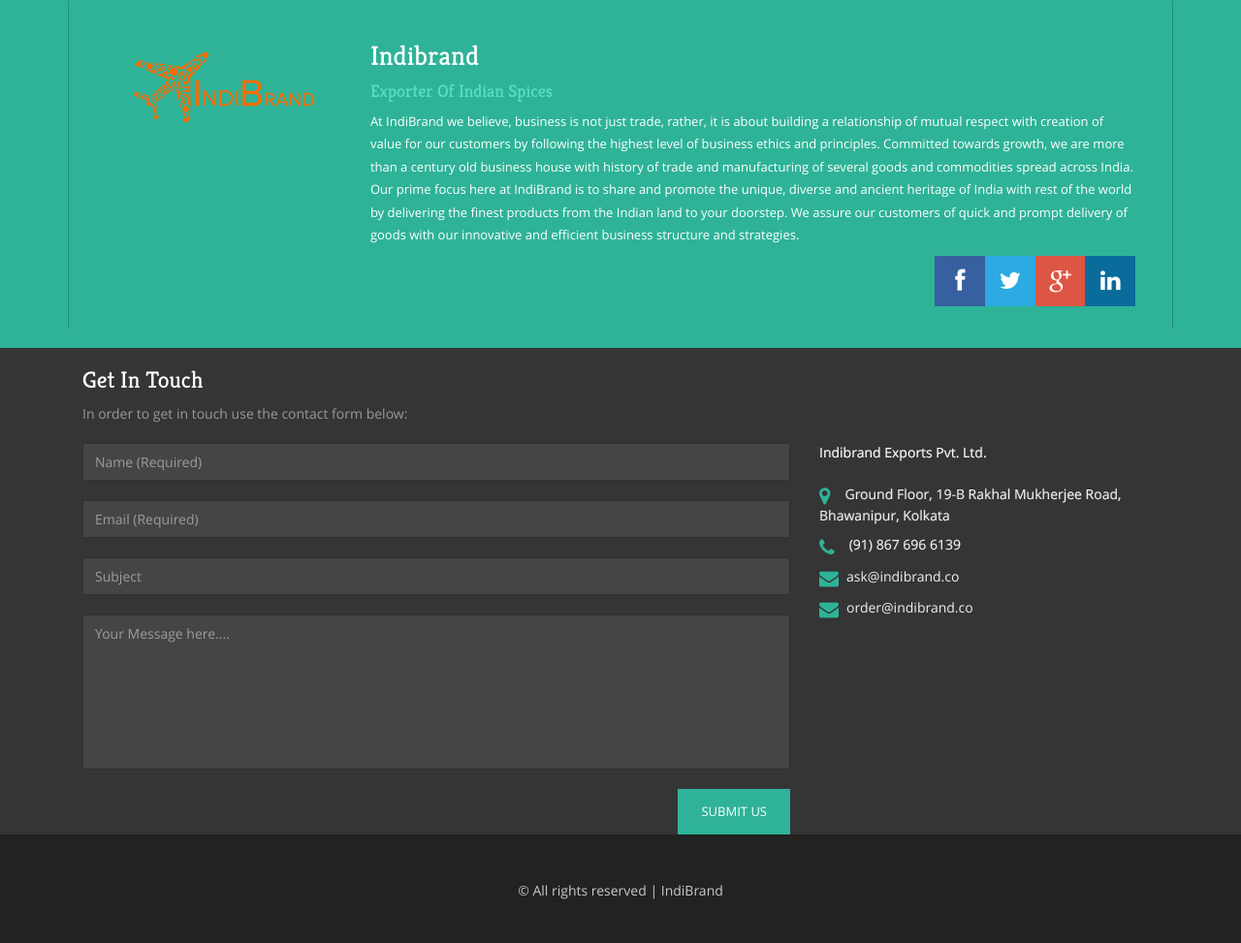
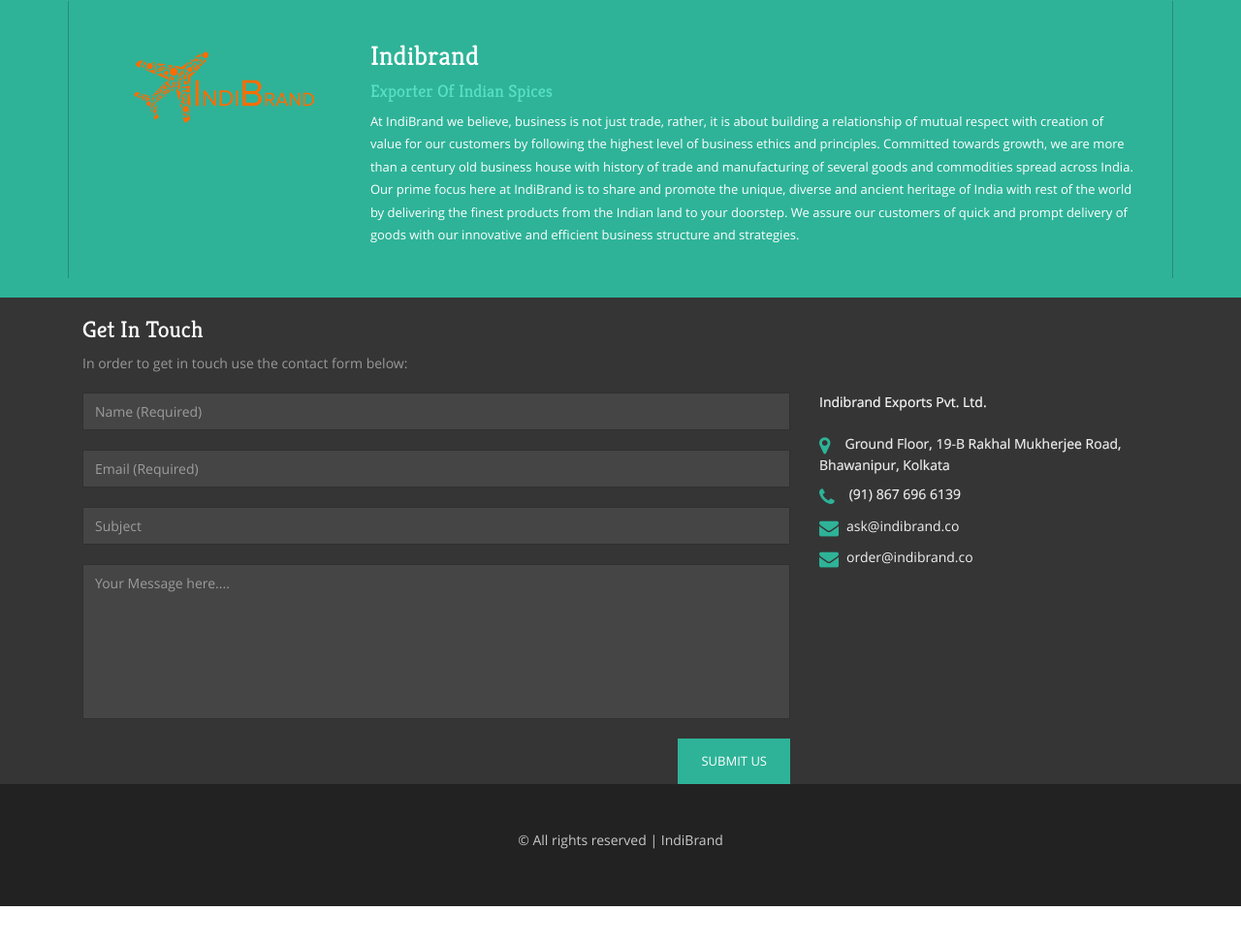
Before and after one commit to aprasad1993/aprasad1993.github.io, a plain HTML site: page index.html in a window 1280 px wide. Shown: the part 1106-2079 px from the top of the page at 97% size. After the commit the page ends 2041 px from the top, so only its background shows below. Drawn offline with Linux system fonts and the light colour scheme.

```diff
--- a/index.html
+++ b/index.html
@@ -148,14 +148,14 @@
 			<h3>Indibrand</h3>
 			<h4>Exporter of Indian Spices</h4>
 			<p>At IndiBrand we believe, business is not just trade, rather, it is about building a relationship of mutual respect with creation of value for our customers by following the highest level of business ethics and principles. Committed towards growth, we are more than a century old business house with history of trade and manufacturing of several goods and commodities spread across India. Our prime focus here at IndiBrand is to share and promote the unique, diverse and ancient heritage of India with rest of the world by delivering the finest products from the Indian land to your doorstep. We assure our customers of quick and prompt delivery of goods with our innovative and efficient business structure and strategies.</p>
-			<div class="soc_icons navbar-right">
+			<!-- <div class="soc_icons navbar-right">
 				<ul class="list-unstyled text-center">
 					<li><a href="#"><i class="fa fa-facebook"></i></a></li>
 					<li><a href="#"><i class="fa fa-twitter"></i></a></li>
 					<li><a href="#"><i class="fa fa-google-plus"></i></a></li>
 					<li><a href="#"><i class="fa fa-linkedin"></i></a></li>
 				</ul>
-			</div>
+			</div> -->
 		</div>
 	</div>
 </div>
```
